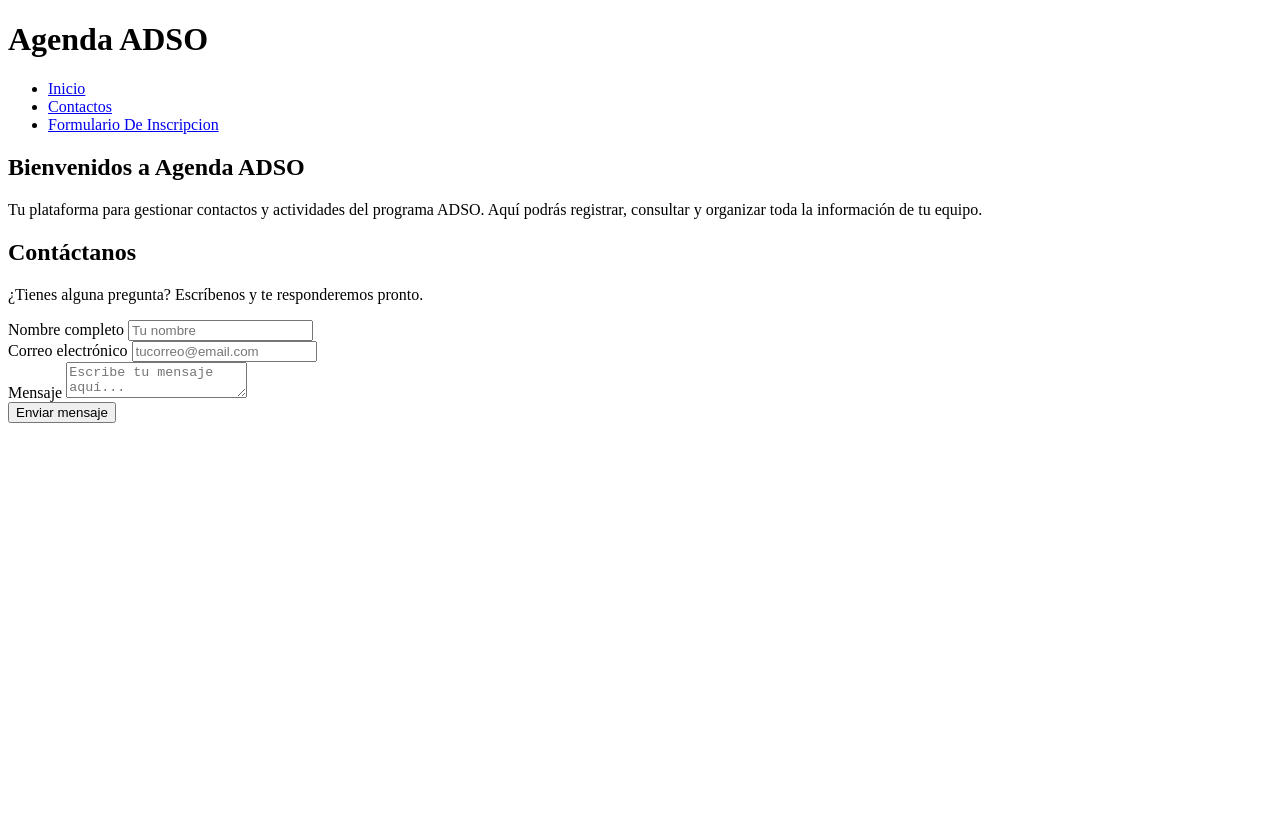
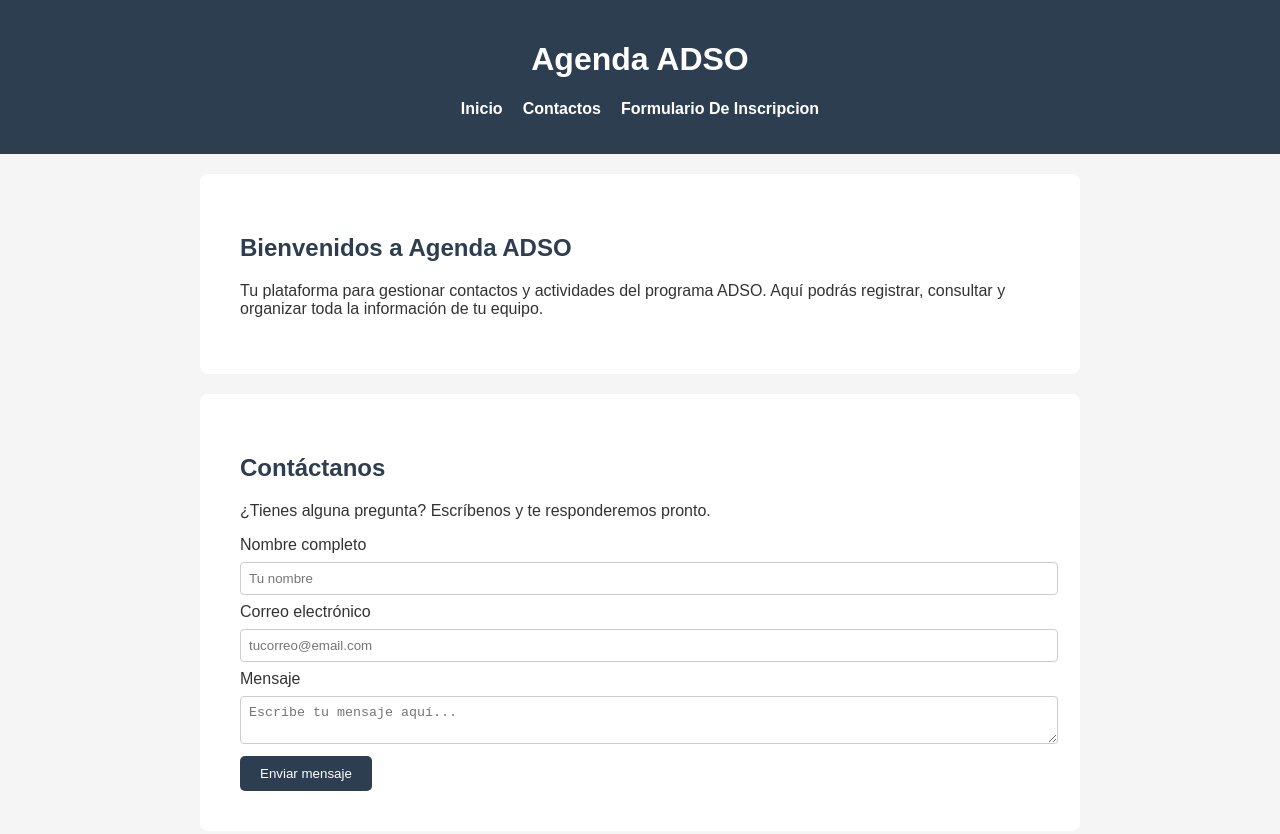
Before and after one commit to YhojanCaro19/Agenda-ADSO-ControlDeVersiones, a plain HTML site: page index.html in a window 1280 px wide. Before the commit the page ends 800 px from the top, so only its background shows below. Drawn offline with Linux system fonts and the light colour scheme.

Commit message:
style: agregar colores y estilos generales

```diff
--- a/index.html
+++ b/index.html
@@ -3,6 +3,64 @@
 <head>
     <meta charset="UTF-8">
     <title>Agenda ADSO</title>
+    <style>
+        body {
+            font-family: Arial, sans-serif;
+            margin: 0;
+            background-color: #f5f5f5;
+            color: #333;
+        }
+
+        header {
+            background-color: #2c3e50;
+            color: white;
+            padding: 20px;
+            text-align: center;
+        }
+
+        nav ul {
+            list-style: none;
+            padding: 0;
+            display: flex;
+            justify-content: center;
+            gap: 20px;
+        }
+
+        nav a {
+            color: white;
+            text-decoration: none;
+            font-weight: bold;
+        }
+
+        section {
+            padding: 40px;
+            margin: 20px auto;
+            max-width: 800px;
+            background-color: white;
+            border-radius: 8px;
+        }
+
+        h2 {
+            color: #2c3e50;
+        }
+
+        button {
+            background-color: #2c3e50;
+            color: white;
+            padding: 10px 20px;
+            border: none;
+            border-radius: 5px;
+            cursor: pointer;
+        }
+
+        input, textarea {
+            width: 100%;
+            padding: 8px;
+            margin: 8px 0;
+            border: 1px solid #ccc;
+            border-radius: 4px;
+        }
+    </style>
 </head>
 <body>
     <header>
```
